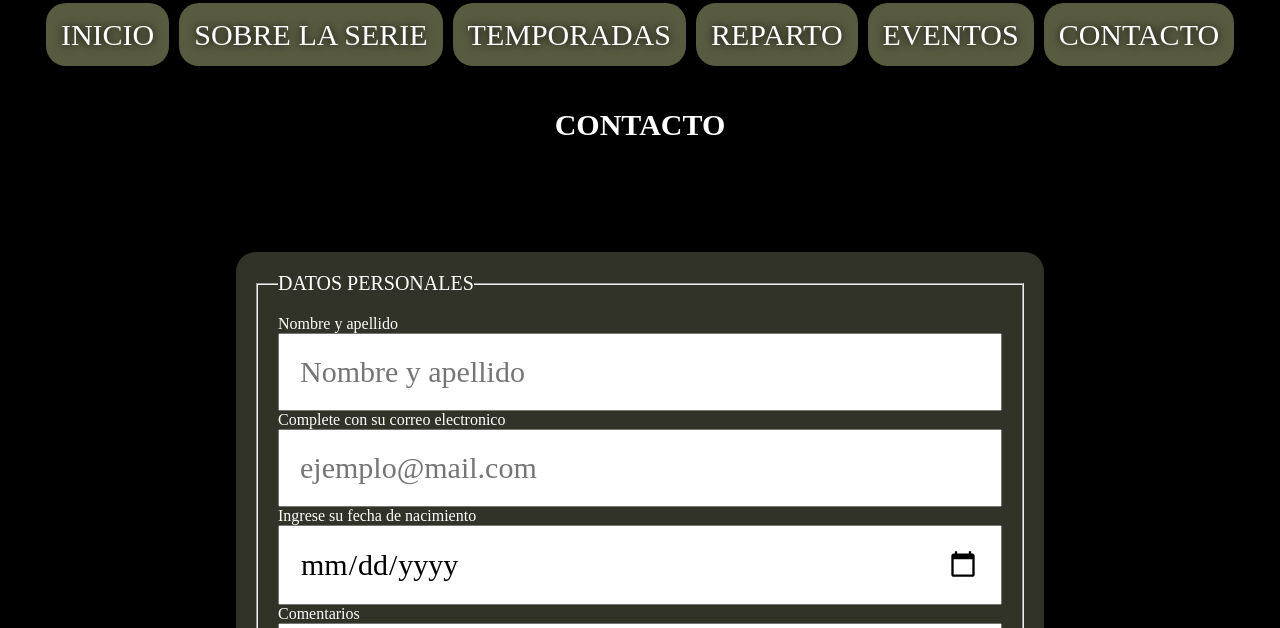
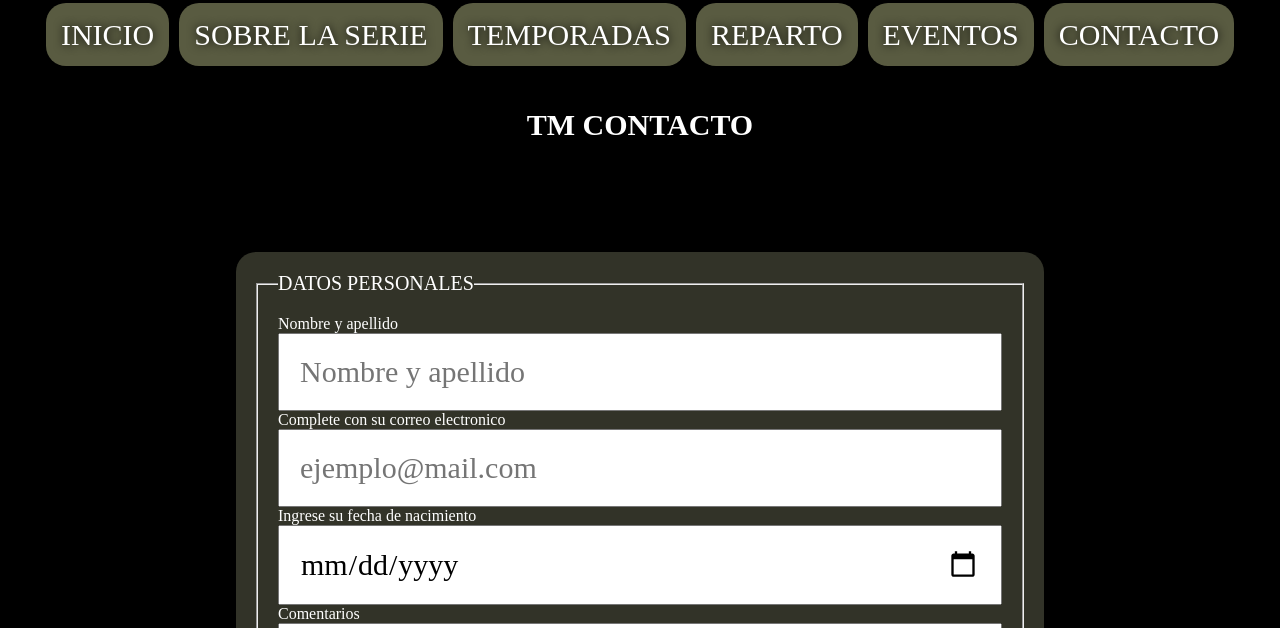
Before and after one commit to paredesangiealejandra-blip/DisenoWebDv, a plain HTML site: page Diseño Web TP1/paginas/contacto.html in a window 1280 px wide. Shown: the part 172-800 px from the top of the page. Drawn offline with Linux system fonts and the light colour scheme; a web font is replaced by a local one.

Commit message:
Update contacto.html

```diff
--- a/Diseño Web TP1/paginas/contacto.html
+++ b/Diseño Web TP1/paginas/contacto.html
@@ -26,7 +26,7 @@
 </div>
     </header>
     <main>
-        <H1 class="titulos">CONTACTO</H1>
+        <H1 class="titulos">TM CONTACTO</H1>
 <form class="relleno" action="formulario.html">
  <fieldset class="relleno">
     <legend>DATOS PERSONALES</legend>
@@ -66,4 +66,5 @@
             </nav>
         </div>
 
+
 </html>
```
